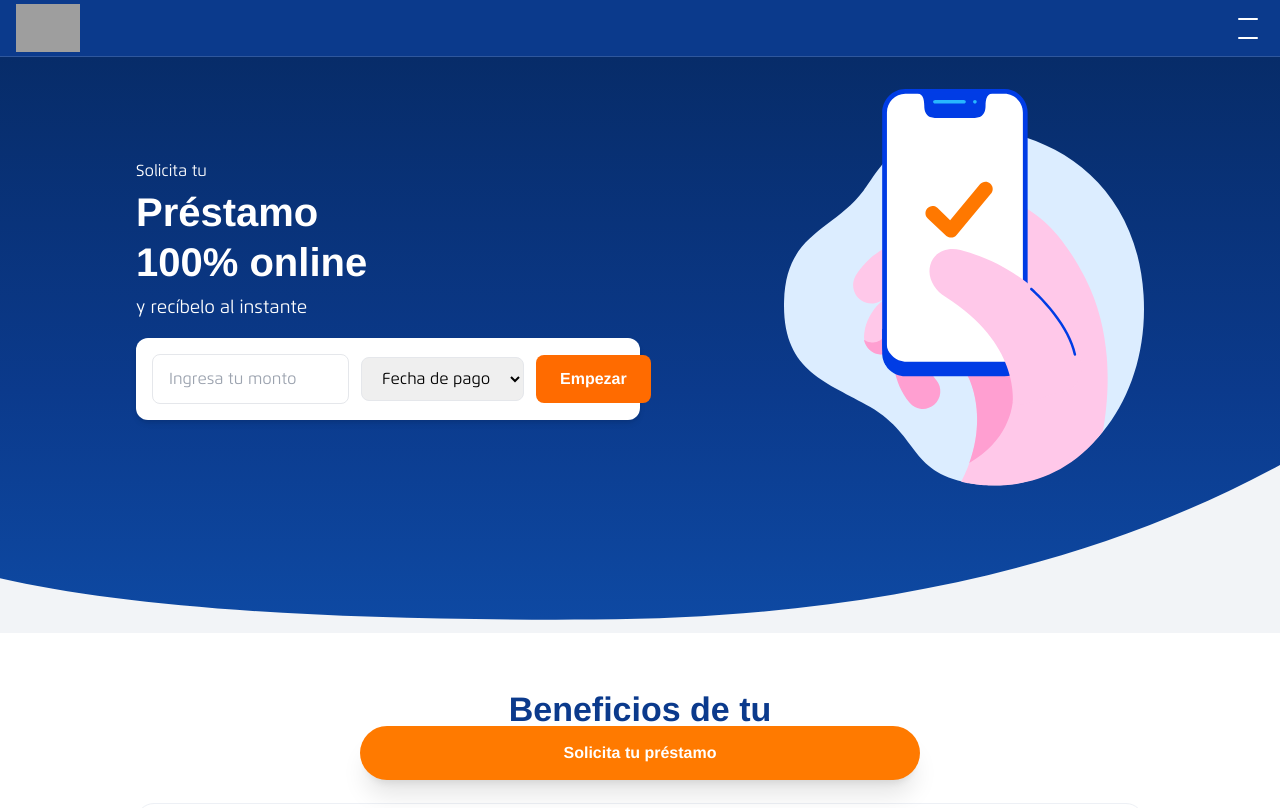
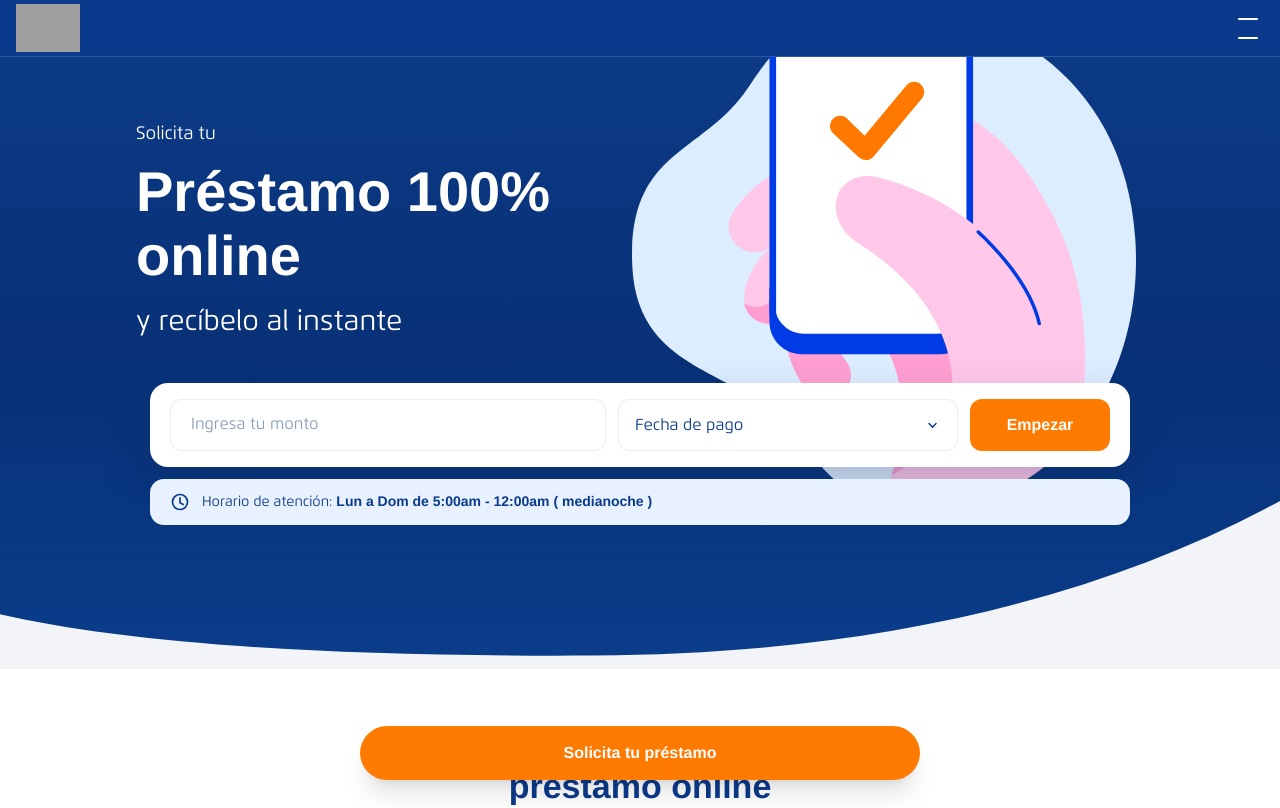
Before and after one commit to bcpevaluate-collab/evaluate-bcp, a Next.js app: page / in a window 1280 px wide. Shown: the top 808 px of the page. Built offline with nearby package versions, Linux system fonts and the light colour scheme; grey boxes are pictures that could not be loaded; a web font is replaced by a local one.

Commit message:
feat(hero): mejorar versión desktop con layout responsive

```diff
--- a/components/Hero.tsx
+++ b/components/Hero.tsx
@@ -4,69 +4,145 @@ import Image from "next/image";
 export default function Hero() {
   return (
     <section
-      className="relative overflow-hidden text-white pb-36"
+      className="relative overflow-hidden text-white pb-28 md:pb-36"
       style={{
+        // Gradiente de fondo (desktop idéntico)
         background:
-          "linear-gradient(180deg, #072C69 0%, #0B3A8C 58%, #0E4AA4 100%)",
+          "linear-gradient(180deg, #0C3A85 0%, #083177 48%, #0A3D8B 100%)",
       }}
     >
-      <div className="container-max relative z-10 pt-6 md:pt-8">
+      {/* --- CONTENIDO (TEXTO + ILUSTRACIÓN) --- */}
+      <div className="container-max relative z-10 pt-6 md:pt-16">
         <div className="grid grid-cols-12 items-center">
-          {/* Columna izquierda */}
+          {/* Texto izquierda */}
           <div className="col-span-12 md:col-span-6">
-            <p className="text-[14px] md:text-[16px] font-[400] mb-1">
+            {/* Mobile intacto */}
+            <p className="text-[14px] font-[400] mb-1 md:text-[18px] md:mb-3">
               Solicita tu
             </p>
 
-            <h1 className="text-[32px] md:text-[40px] font-[600] leading-[1.25] mb-2 max-w-[22rem]">
-              <span>Préstamo</span>
-              <br />
-              <span>100% online</span>
+            {/* Título 1: tamaños desktop para clavar el diseño */}
+            <h1 className="leading-[1.15] mb-1">
+              <span className="block text-[32px] font-[600] md:text-[56px]">
+                Préstamo 100% online
+              </span>
             </h1>
 
-            <p className="text-[16px] md:text-[18px] font-[400] mt-1 mb-4">
+            {/* Subtítulo */}
+            <p className="text-[16px] font-[400] mt-1 md:text-[28px] md:mt-3">
               y recíbelo al instante
             </p>
+          </div>
 
-            {/* Formulario SOLO desktop */}
-            <div className="hidden md:flex bg-white rounded-xl shadow-md p-4 gap-3 items-center w-full max-w-lg">
+          {/* Ilustración derecha (desktop grande) */}
+          <div className="col-span-12 md:col-span-6 relative mt-6 md:mt-0">
+            <Image
+              src="/hero-illustration.svg"
+              alt="Préstamo online"
+              width={560}
+              height={560}
+              priority
+              className="
+                pointer-events-none mx-auto md:mx-0
+                w-[180px] h-auto
+                md:absolute md:right-2 md:top-1/2 md:-translate-y-1/2
+                md:w-[520px]
+              "
+            />
+          </div>
+        </div>
+      </div>
+
+      {/* --- FORMULARIO INLINE SOLO DESKTOP --- */}
+      <div className="hidden md:block">
+        {/* Contenedor centrado y anclado visualmente al final de la curva */}
+        <div className="container-max relative z-10">
+          {/* PÍLDORA blanca */}
+          <div
+            className="
+              mx-auto mt-10 max-w-[980px]
+              rounded-[18px] bg-white shadow-[0_22px_44px_rgba(12,33,80,.25)]
+              px-5 py-4
+            "
+          >
+            <form
+              // TODO: si quieres que envíe igual que tu mobile, conecta aquí tu onSubmit
+              onSubmit={(e) => e.preventDefault()}
+              className="flex items-center gap-3"
+            >
               <input
                 type="text"
                 placeholder="Ingresa tu monto"
-                className="flex-1 border rounded-lg px-4 py-3 text-black"
+                className="
+                  h-[52px] flex-1 rounded-[12px] border border-[#E6EEF8]
+                  px-5 text-[#0B3A8C] placeholder-[#8AA0B6] outline-none
+                  focus:border-[#A3C4FF]
+                "
               />
-              <select className="flex-1 border rounded-lg px-4 py-3 text-black">
-                <option>Fecha de pago</option>
-              </select>
-              <button className="bg-[#FF6B00] text-white font-semibold px-6 py-3 rounded-lg">
+
+              <div
+                className="
+                  h-[52px] w-[340px] rounded-[12px] border border-[#E6EEF8]
+                  px-4 text-[#0B3A8C] flex items-center justify-between
+                "
+              >
+                <select
+                  className="
+                    w-full bg-transparent outline-none appearance-none
+                    text-[#0B3A8C]
+                  "
+                  defaultValue=""
+                >
+                  <option value="" disabled>
+                    Fecha de pago
+                  </option>
+                  <option value="02">02</option>
+                  <option value="15">15</option>
+                  <option value="28">28</option>
+                </select>
+
+                {/* caret */}
+                <svg width="18" height="18" viewBox="0 0 24 24" fill="none" aria-hidden>
+                  <path d="M7 10l5 5 5-5" stroke="#0B3A8C" strokeWidth="2" strokeLinecap="round" />
+                </svg>
+              </div>
+
+              <button
+                type="submit"
+                className="
+                  h-[52px] min-w-[140px] rounded-[12px]
+                  bg-[#FF7A00] text-white font-semibold px-6
+                  hover:brightness-110 transition
+                "
+              >
                 Empezar
               </button>
-            </div>
+            </form>
           </div>
 
-          {/* Columna derecha → ilustración */}
-<div
-  className="
-    col-span-12 md:col-span-6
-    absolute right-4 top-[30px]    /* 📱 flotada en móvil */
-    md:static md:flex md:justify-end md:items-center md:mt-0 /* 💻 normal en desktop */
-    z-10
-  "
->
-  <Image
-    src="/hero-illustration.svg"
-    alt="Préstamo online"
-    width={380}
-    height={380}
-    priority
-    className="w-[140px] h-auto md:w-[360px] md:h-auto"
-  />
-</div>
+          {/* FRANJA AZUL CON RELOJ (debajo del formulario) */}
+          <div
+            className="
+              mx-auto mt-3 max-w-[980px]
+              rounded-[14px] bg-[#E8F1FF] text-[#0B3A8C]
+              px-5 py-3 flex items-center gap-3
+            "
+          >
+            {/* Icono reloj */}
+            <svg width="20" height="20" viewBox="0 0 24 24" fill="none" aria-hidden>
+              <circle cx="12" cy="12" r="9" stroke="#0B3A8C" strokeWidth="2" />
+              <path d="M12 7v6l4 2" stroke="#0B3A8C" strokeWidth="2" strokeLinecap="round" />
+            </svg>
 
+            <span className="text-[14px]">
+              Horario de atención:&nbsp;
+              <strong>Lun a Dom de 5:00am - 12:00am ( medianoche )</strong>
+            </span>
+          </div>
         </div>
       </div>
 
-      {/* Curva inferior */}
+      {/* Curva inferior (misma apariencia) */}
       <svg
         viewBox="0 0 1200 168"
         preserveAspectRatio="none"
@@ -77,7 +153,6 @@ export default function Hero() {
         <path
           d="M1200 0v168H0v-54.708c118.333 28.97 304 42.722 557 41.26C810 153.087 1024.333 101.57 1200 0z"
           fill="#F2F4F7"
-          fillRule="evenodd"
         />
       </svg>
     </section>
```
